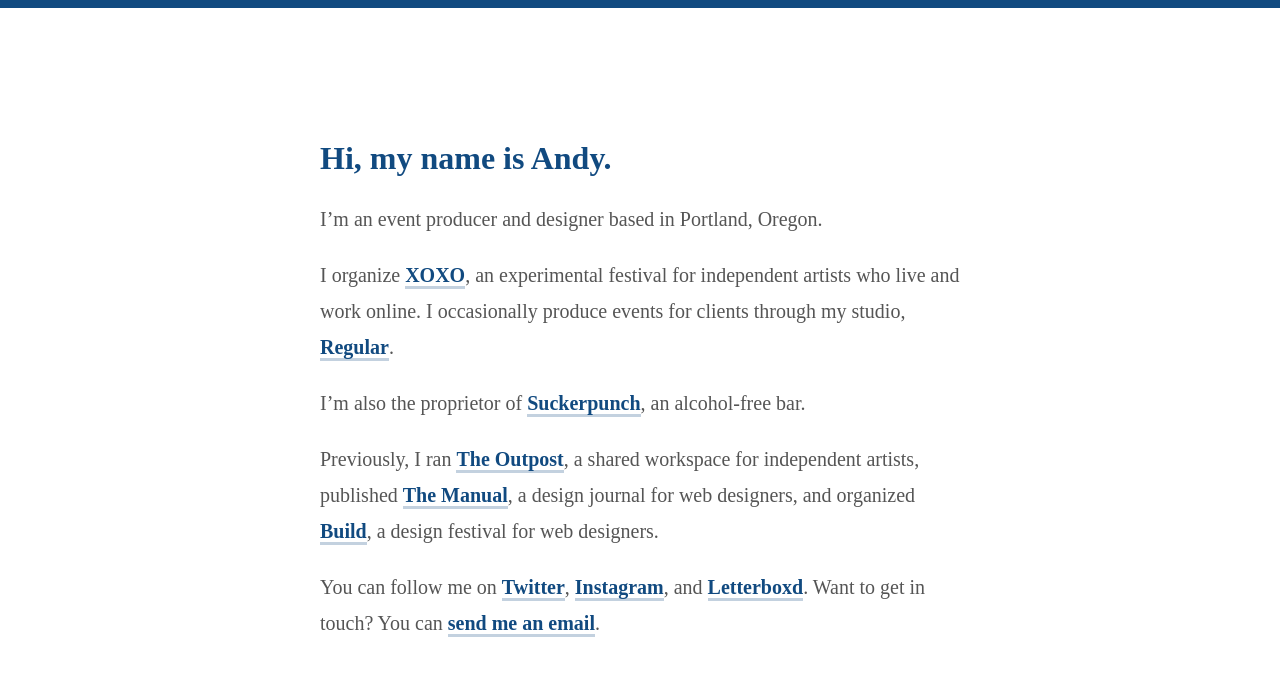
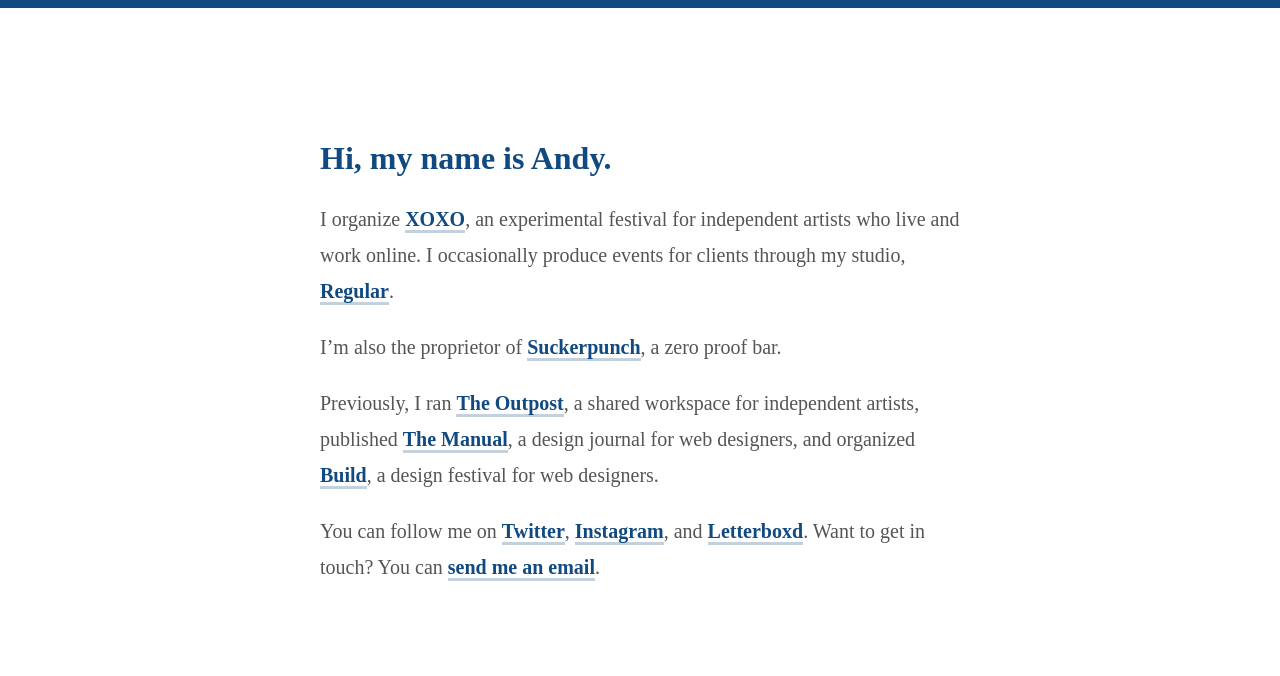
Before and after one commit to andymcmillan/andymcmillan, a Jekyll site: the page built from index.md, in a window 1280 px wide. Shown: the top 676 px of the page. Built offline with Jekyll 4.4.1, drawn with Linux system fonts in a browser that asks for light colours.

Commit message:
Update index.md

```diff
--- a/index.md
+++ b/index.md
@@ -5,11 +5,9 @@
 
 # Hi, my name is Andy.
 
-I’m an event producer and designer based in Portland, Oregon.
-
 I organize [XOXO](https://xoxofest.com), an experimental festival for independent artists who live and work online. I occasionally produce events for clients through my studio, [Regular](http://regular.events).
 
-I'm also the proprietor of [Suckerpunch](https://suckerpunchpdx.com), an alcohol-free bar.
+I'm also the proprietor of [Suckerpunch](https://suckerpunchpdx.com), a zero proof bar.
 
 Previously, I ran [The Outpost](http://outpostpdx.com), a shared workspace for independent artists, published [The Manual](http://alwaysreadthemanual.com), a design journal for web designers, and organized [Build](http://buildconf.com), a design festival for web designers.
 
```
